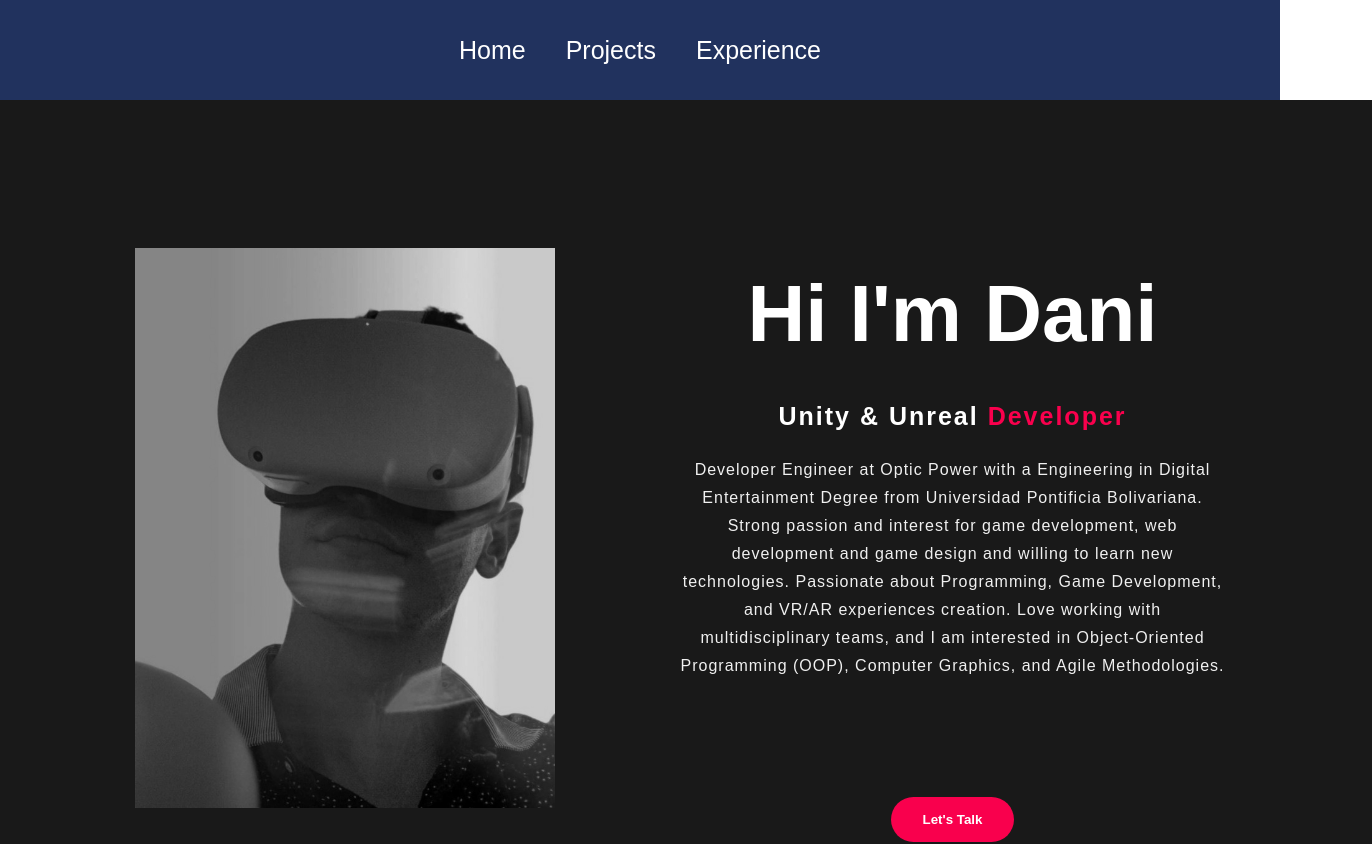
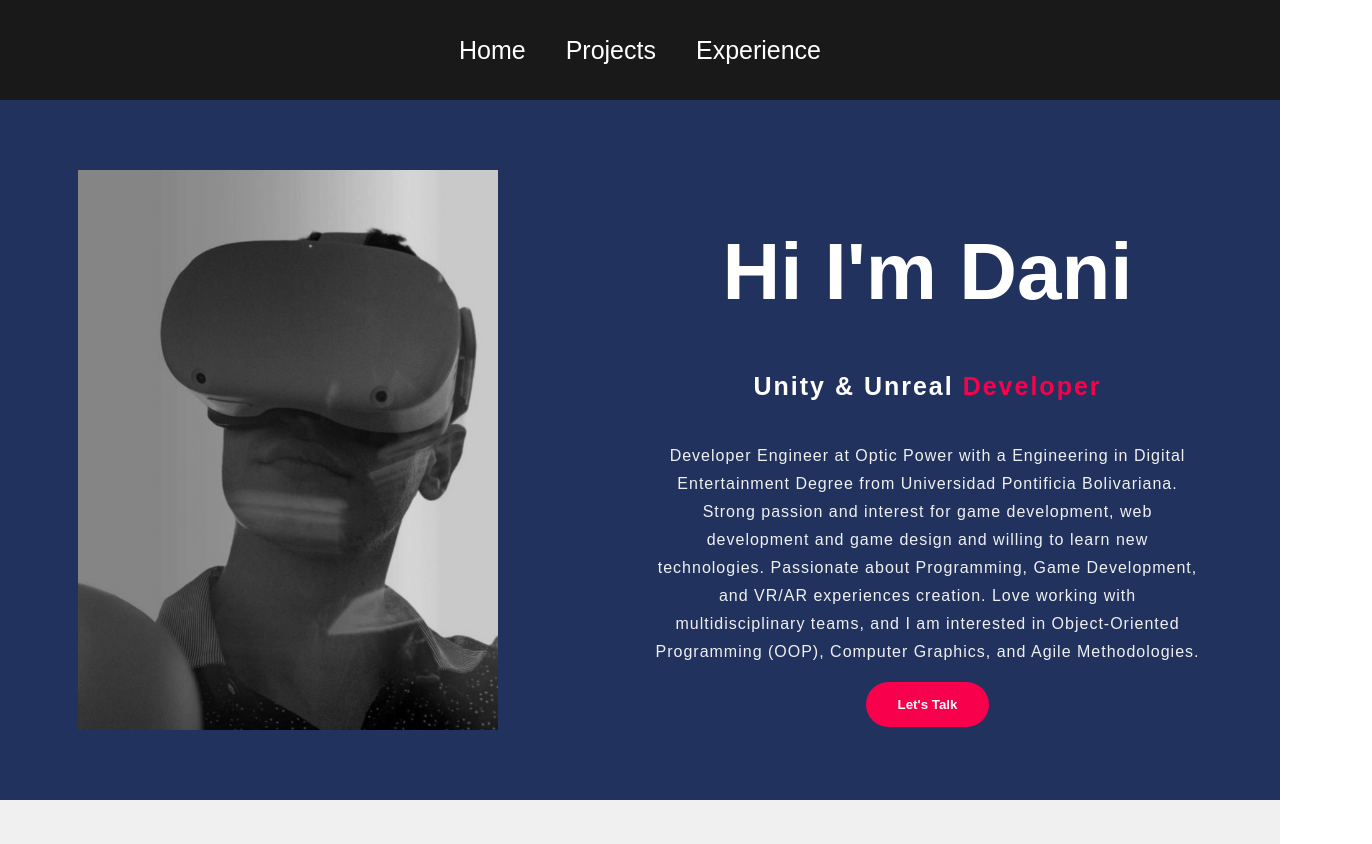
Before and after one commit to Playyer96/personal-portafolio, a React (Create React App) app: page /about in a window 1280 px wide. Shown: the top 844 px of the page, 1372 px wide, since content can reach past the window. Built offline with nearby package versions, Linux system fonts and the light colour scheme.

Commit message:
AboutDisplay visual fixes

```diff
--- a/src/App.css
+++ b/src/App.css
@@ -4,7 +4,7 @@
   display: flex;
   flex-direction: column;
   font-family: Arial, Helvetica, sans-serif;
-  background-color: #191919;
+  background-color: #f0f0f0;
 }
 
 body {
--- a/src/pages/AboutDisplay.js
+++ b/src/pages/AboutDisplay.js
@@ -4,6 +4,7 @@ import test from "../assets/profile-pic.png";
 
 function AboutDisplay() {
   return (
+    <div className="main">
       <div className="about">
         <img src={test} />
         <div className="about-text">
@@ -24,6 +25,7 @@ function AboutDisplay() {
         </div>
         <button>Let's Talk</button>
       </div>
+    </div>
   );
 }
 
--- a/src/pages/Home.js
+++ b/src/pages/Home.js
@@ -2,7 +2,7 @@ import React from "react";
 import LinkedInIcon from "@material-ui/icons/LinkedIn";
 import EmailIcon from "@material-ui/icons/Email";
 import GithubIcon from "@material-ui/icons/GitHub";
-import "../styles/Home.css";
+import "../styles/Home.css"
 
 function Home() {
   return (
--- a/src/styles/AboutDisplay.css
+++ b/src/styles/AboutDisplay.css
@@ -8,20 +8,22 @@
 
 .about-text {
   width: 550px;
-  max-width: 100%;
-  padding: 0 10px;
+  /* max-width: 100%; */
+  /* padding: 0 10px; */
 }
 
 .about {
-  /* width: 100%; */
-  padding: 78px;
-  width: 1280px;
-  max-width: 95%;
-  margin: 0 auto;
+  width: 100%;
+  height: calc(100vh - 100px);
+  /* padding: 78px; */
+  /* margin: 0 auto; */
   display: flex;
   flex-wrap: wrap;
   align-items: center;
-  justify-content: space-around;
+  /* justify-content: space-around; */
+}
+
+.main{
   background-color: #191919;
 }
 
@@ -29,25 +31,25 @@
   color: white;
   font-size: 80px;
   text-transform: capitalize;
-  margin-bottom: 20px;
+  /* margin-bottom: 20px; */
 }
 
 .about h5 {
   color: white;
   font-size: 25px;
   text-transform: capitalize;
-  margin-bottom: 25px;
+  /* margin-bottom: 25px; */
   letter-spacing: 2px;
 }
 
-span {
+.about span {
   color: #f9004d;
 }
 
 .about-text p {
   letter-spacing: 1px;
   line-height: 28px;
-  margin-bottom: 45px;
+  /* margin-bottom: 45px; */
 }
 
 button {
--- a/src/styles/Navbar.css
+++ b/src/styles/Navbar.css
@@ -1,7 +1,7 @@
 .navbar {
   width: 100%;
   height: 100px;
-  background: #21325e;
+  background: #191919;
 }
 
 .links {
```
Lines whose indentation alone changed are shown as unchanged.
